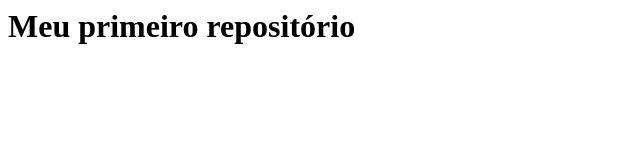
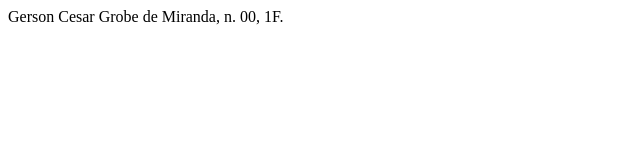
Before and after one commit to cesargrobe/primeiro-repositorio, a plain HTML site: page index.html in a window 1280 px wide. Shown: the whole page, without its empty margins (0-640 px from the left). Drawn offline with Linux system fonts and the light colour scheme.

Commit message:
Atualização inicial HTML.

```diff
--- a/index.html
+++ b/index.html
@@ -1,6 +1,6 @@
 <html>
 
+Gerson Cesar Grobe de Miranda, n. 00, 1F.
 
-<h1> Meu primeiro repositório</h1>
 
 </html>
```
